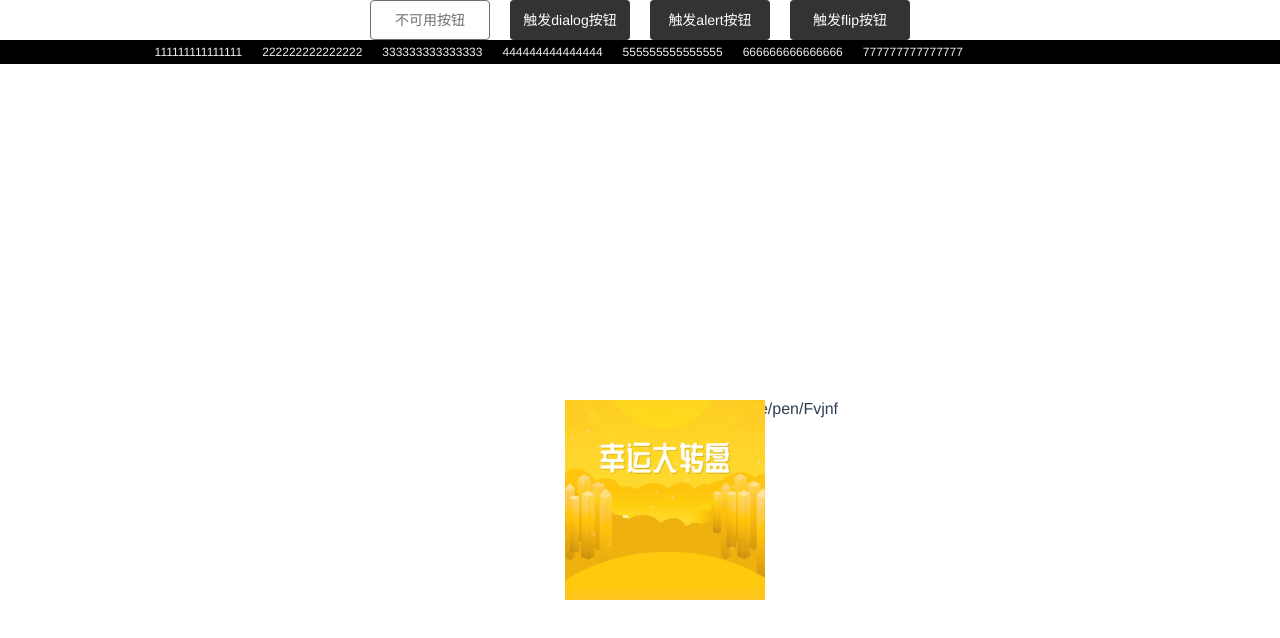
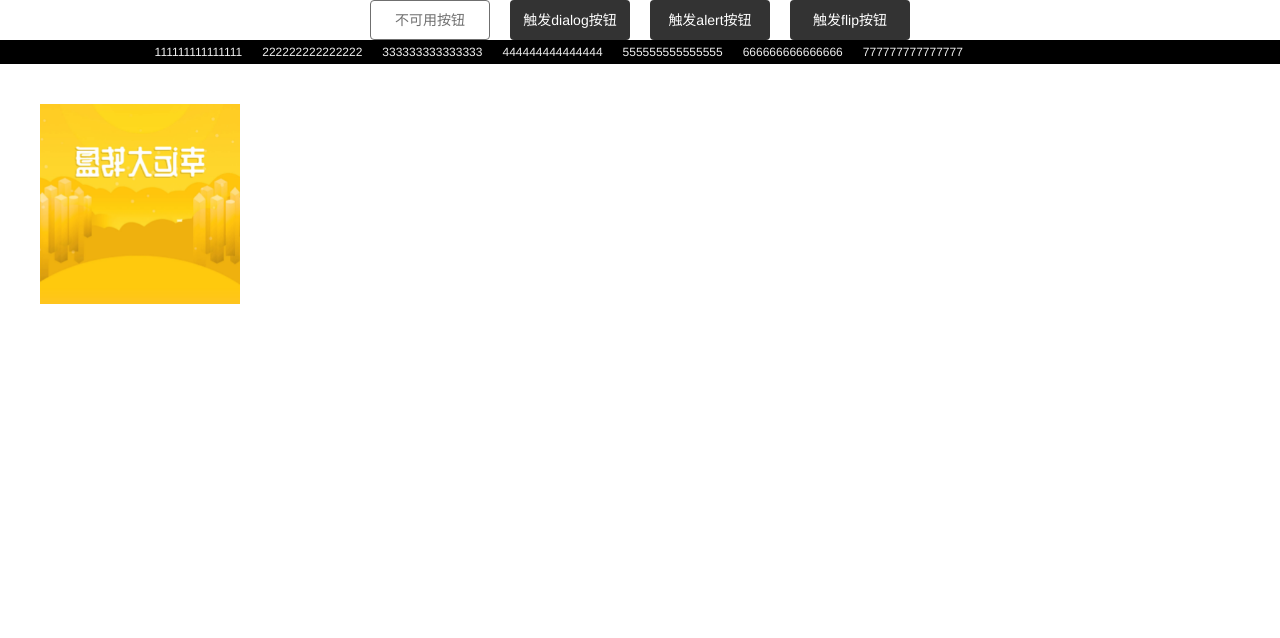
Before and after one commit to musi1024/vue-work-box, a Vue app: page / in a window 1280 px wide. Shown: the top 638 px of the page. Built offline with nearby package versions, Linux system fonts and the light colour scheme.

Commit message:
finish base flip card feature

```diff
--- a/src/App.vue
+++ b/src/App.vue
@@ -29,11 +29,14 @@
     <Marquee :content="arr">
       <span class="marquee-content" v-for="(item, index) in arr" :key="index">{{item}}</span>
     </Marquee>
-    <div class="dd" :class="{flip}">
-      https://codepen.io/shayhowe/pen/Fvjnf
-      <div class="bb face"></div>
-      <div class="bb back"></div>
-    </div>
+    <flip-card class="flip-card" :start-flip="flip">
+      <template v-slot:face>
+        <div class="card-face"></div>
+      </template>
+      <template v-slot:back>
+        <div class="card-back"></div>
+      </template>
+    </flip-card>
   </div>
 </template>
 
@@ -42,7 +45,8 @@ import BaseButton from './components/BaseButton';
 import BaseDialog from './components/BaseDialog';
 import BaseAlert from './components/BaseAlert';
 import Marquee from './components/Marquee';
-import { setTimeout } from 'timers';
+import FlipCard from './components/FlipCard';
+// import { setTimeout } from 'timers';
 
 export default {
   name: 'App',
@@ -50,6 +54,7 @@ export default {
     'base-button': BaseButton,
     'base-dialog': BaseDialog,
     'base-alert': BaseAlert,
+    'flip-card': FlipCard,
     Marquee
   },
   data() {
@@ -57,9 +62,7 @@ export default {
       showDialog: false,
       showAlert: false,
       arr: [],
-      flip: false,
-      flipEnd: false,
-      text: '1111'
+      flip: false
     };
   },
   mounted() {
@@ -93,9 +96,9 @@ export default {
     clickFlipBtn() {
       console.log('flip');
       this.flip = true;
-      setTimeout(() => {
-        this.text = '22222';
-      }, 1000);
+      // setTimeout(() => {
+      //   this.text = '22222';
+      // }, 1000);
     }
   }
 };
@@ -115,31 +118,19 @@ export default {
   .marquee-content {
     margin-left: 20px;
   }
-  .dd {
-    position: absolute;
+  .flip-card {
+    margin: 40px;
     width: 200px;
     height: 200px;
-    top: 50%;
-    left: 50%;
-    margin-left: -75px;
-    transition: all 1s linear;
-    & > .bb {
+    .card-back {
       width: 200px;
       height: 200px;
-      position: absolute;
-      top: 0;
-      left: 0;
+      @include set-image('./assets/images/2.jpg');
     }
-    .face {
+    .card-face {
+      width: 200px;
+      height: 200px;
       @include set-image('./assets/images/1.jpg');
-    }
-    .back {
-      @include set-image('./assets/images/2.jpg');
-      z-index: 1;
-    }
-    &.flip {
-      transform: rotateY(180deg);
-      backface-visibility: hidden;
     }
   }
 }
--- /dev/null
+++ b/src/components/FlipCard.vue
@@ -0,0 +1,78 @@
+<template>
+  <div
+    class="flip-card"
+    :class="{flip}"
+    @animationend="scale = true"
+    @webkitAnimationEnd="scale = true"
+  >
+    <div class="card flip-card-face">
+      <slot name="face"></slot>
+    </div>
+    <div class="card flip-card-back" :class="{scale}">
+      <slot name="back"></slot>
+    </div>
+  </div>
+</template>
+
+<script>
+export default {
+  name: 'flipCard',
+  props: {
+    startFlip: {
+      type: Boolean,
+      default: false
+    }
+  },
+  data() {
+    return {
+      flip: this.startFlip,
+      scale: false
+    };
+  },
+  watch: {
+    startFlip(val) {
+      this.flip = val;
+    }
+  }
+};
+</script>
+
+<style lang="scss" scoped>
+.flip-card {
+  position: relative;
+  perspective: 600;
+  transform-style: preserve-3d;
+  transition: all 1s ease-in-out;
+  & > .card {
+    position: absolute;
+    top: 0;
+    left: 0;
+  }
+  &-face {
+    backface-visibility: hidden;
+  }
+  &-back {
+    transform: rotateY(180deg);
+    &.scale {
+      animation: scale 1.2s ease-in-out infinite alternate-reverse;
+    }
+  }
+  &.flip {
+    animation: flip 1s ease-in-out;
+  }
+}
+
+@keyframes flip {
+  to {
+    transform: rotateY(180deg);
+  }
+}
+@keyframes scale {
+  100% {
+    transform: scale(1);
+  }
+  0% {
+    transform: scale(1.2);
+  }
+}
+</style>
```
